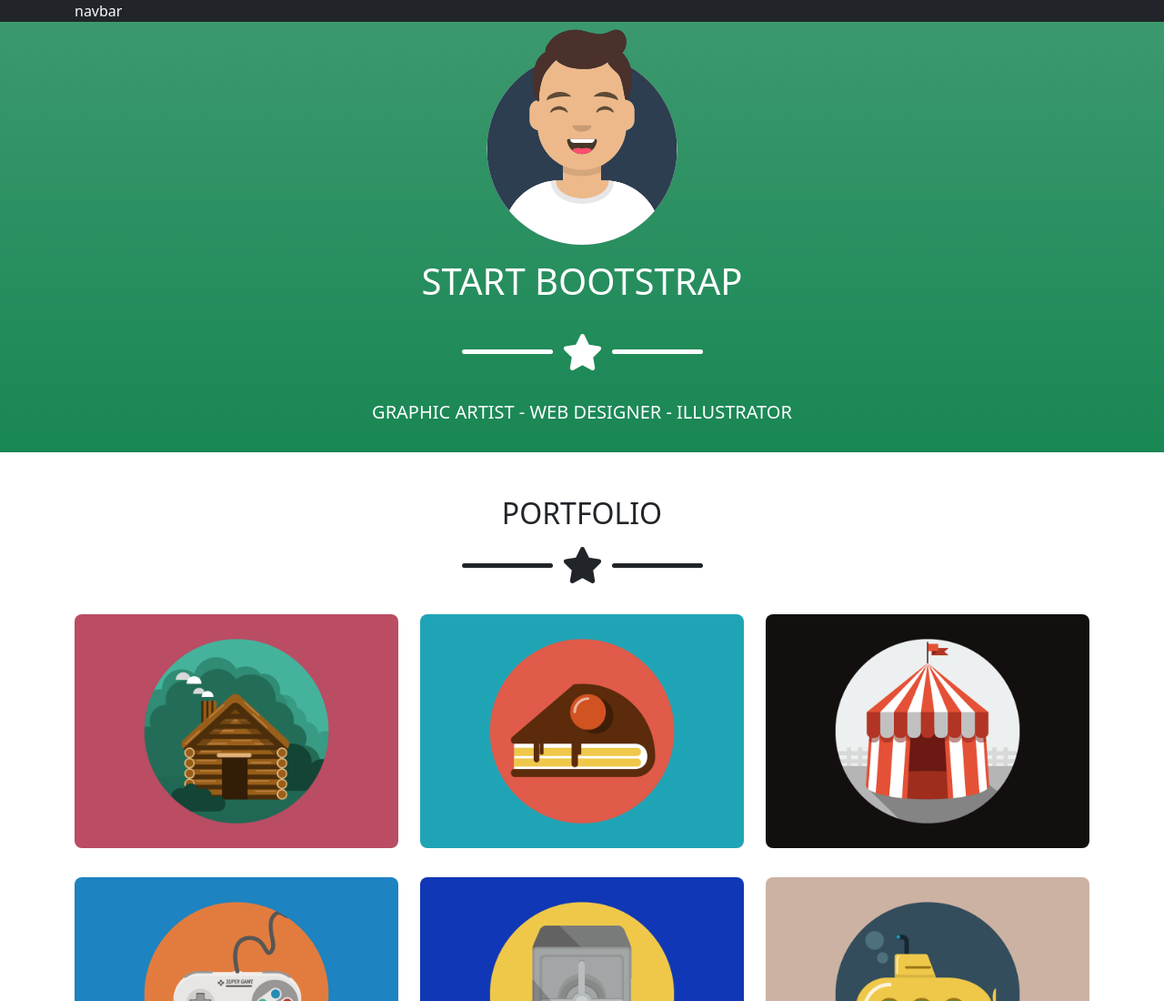
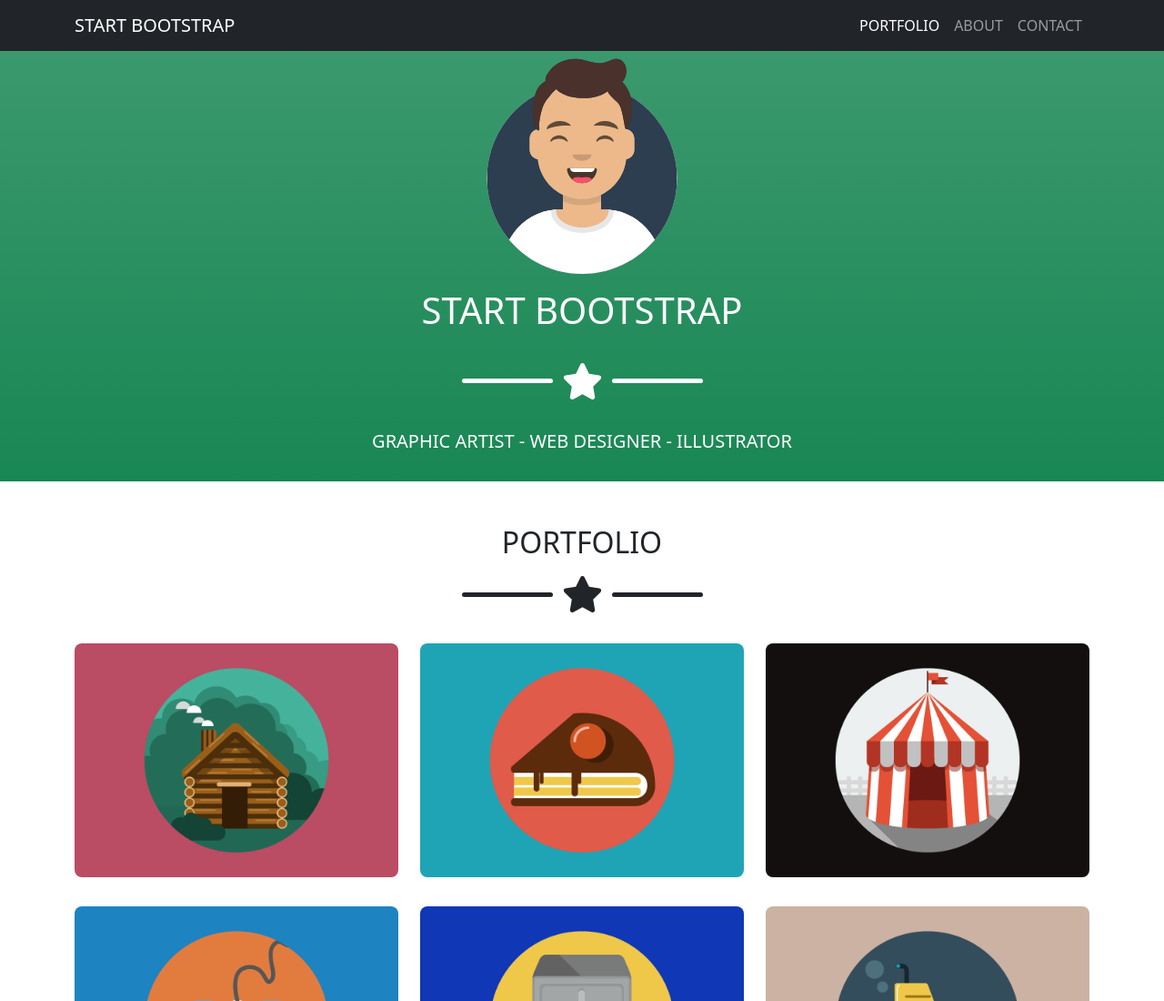
Before and after one commit to Hycarus/html-css-bootstrap-freelancer, a plain HTML site: page index.html in a window 1280 px wide. Shown: the top 1100 px of the page at 91% size. Drawn offline with nearby package versions, Linux system fonts and the light colour scheme.

Commit message:
added navbar

```diff
--- a/index.html
+++ b/index.html
@@ -7,9 +7,13 @@
     <meta charset="utf-8">
     <meta name="viewport" content="width=device-width, initial-scale=1, shrink-to-fit=no">
 
-    <!-- Bootstrap CSS v5.2.1 -->
-    <link href="https://cdn.jsdelivr.net/npm/bootstrap@5.2.1/dist/css/bootstrap.min.css" rel="stylesheet"
-        integrity="sha384-iYQeCzEYFbKjA/T2uDLTpkwGzCiq6soy8tYaI1GyVh/UjpbCx/TYkiZhlZB6+fzT" crossorigin="anonymous">
+    <!-- Bootstrap CSS v5.3.2 -->
+    <link
+      href="https://cdn.jsdelivr.net/npm/bootstrap@5.3.2/dist/css/bootstrap.min.css"
+      rel="stylesheet"
+      integrity="sha384-T3c6CoIi6uLrA9TneNEoa7RxnatzjcDSCmG1MXxSR1GAsXEV/Dwwykc2MPK8M2HN"
+      crossorigin="anonymous"
+    />
     <!-- FontAwesome 6.2.0 CSS -->
     <link rel="stylesheet" href="https://cdnjs.cloudflare.com/ajax/libs/font-awesome/6.2.0/css/all.min.css"
         integrity="sha512-xh6O/CkQoPOWDdYTDqeRdPCVd1SpvCA9XXcUnZS2FmJNp1coAFzvtCN9BmamE+4aHK8yyUHUSCcJHgXloTyT2A=="
@@ -23,10 +27,28 @@
 </head>
 
 <body>
-    <header class="bg-dark text-light ">
-        <nav class="container">
-            navbar
-        </nav>
+    <header class="bg-dark text-light">
+        <nav class="navbar navbar-expand-lg bg-dark" data-bs-theme="dark">
+            <div class="container text-uppercase">
+              <a class="navbar-brand" href="#">Start Bootstrap</a>
+              <button class="navbar-toggler" type="button" data-bs-toggle="collapse" data-bs-target="#my-nav" aria-controls="my-nav" aria-expanded="false" aria-label="Toggle navigation">
+                <span class="navbar-toggler-icon"></span>
+              </button>
+              <div class="collapse navbar-collapse " id="my-nav">
+                <ul class="navbar-nav ms-auto">
+                  <li class="nav-item">
+                    <a class="nav-link active" aria-current="page" href="#">Portfolio</a>
+                  </li>
+                  <li class="nav-item">
+                    <a class="nav-link" href="#">About</a>
+                  </li>
+                  <li class="nav-item">
+                    <a class="nav-link" href="#">Contact</a>
+                  </li>
+                </ul>
+              </div>
+            </div>
+          </nav>
     </header>
     <main>
         <section id="hero" class="bg-success bg-gradient container-fluid ">
```
